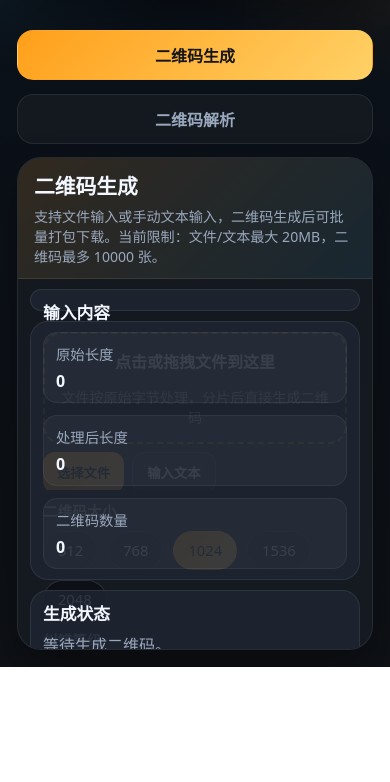
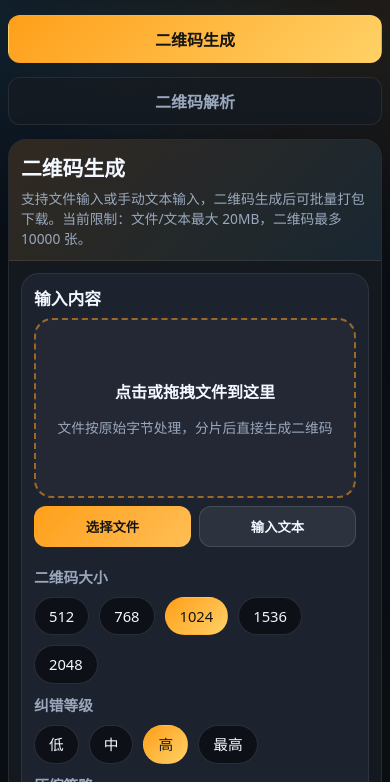
Before and after one commit to SculptureTime/file_transfer, a plain HTML site: page index.html in a window 390 px wide. Shown: the part 177-959 px from the top of the page. Before the commit the page ends 844 px from the top, so only its background shows below. Drawn offline with Linux system fonts and the light colour scheme.

Commit message:
修复页面自适应缩放

```diff
--- a/index.html
+++ b/index.html
@@ -23,15 +23,18 @@
         --danger: #ff5d5d;
         --success: #4be28b;
         --shadow: 0 18px 40px rgba(0, 0, 0, 0.35);
-        --qr-input-height: 190px;
-        --qr-mode-height: 256px;
+        --page-pad: clamp(10px, 2vw, 18px);
+        --qr-input-height: clamp(118px, 22dvh, 190px);
+        --qr-mode-height: calc(var(--qr-input-height) + clamp(46px, 8dvh, 66px));
       }
 
       html {
+        min-height: 100dvh;
         background:
           radial-gradient(circle at top left, rgba(73, 199, 255, 0.16), transparent 26%),
           radial-gradient(circle at top right, rgba(255, 159, 26, 0.16), transparent 28%),
-          linear-gradient(180deg, #091019 0%, #0e1116 100%);
+          linear-gradient(180deg, #091019 0%, #0e1116 100%),
+          var(--bg);
       }
 
       * {
@@ -41,8 +44,7 @@
       html,
       body {
         margin: 0;
-        height: 100%;
-        overflow: hidden;
+        min-height: 100%;
       }
 
       body {
@@ -52,19 +54,21 @@
         background:
           radial-gradient(circle at top left, rgba(73, 199, 255, 0.16), transparent 26%),
           radial-gradient(circle at top right, rgba(255, 159, 26, 0.16), transparent 28%),
-          linear-gradient(180deg, #091019 0%, #0e1116 100%);
-        min-height: 100vh;
-        height: 100vh;
-        padding: clamp(10px, 2vh, 18px);
+          linear-gradient(180deg, #091019 0%, #0e1116 100%),
+          var(--bg);
+        min-height: 100dvh;
+        padding: var(--page-pad);
+        overflow-x: hidden;
+        overflow-y: auto;
       }
 
       .app {
+        width: min(100%, 1200px);
         max-width: 1200px;
         margin: 0 auto;
-        height: calc(100vh - clamp(20px, 4vh, 36px));
+        min-height: calc(100dvh - (var(--page-pad) * 2));
         display: flex;
         flex-direction: column;
-        min-height: 0;
       }
 
       .hero {
@@ -158,7 +162,7 @@
         box-shadow: var(--shadow);
         overflow: hidden;
         flex: 1;
-        height: 100%;
+        height: auto;
         min-height: 0;
       }
 
@@ -186,9 +190,9 @@
       .panel-body {
         padding: 16px 18px;
         flex: 1;
-        height: 100%;
+        height: auto;
         min-height: 0;
-        overflow: hidden;
+        overflow: visible;
       }
 
       .grid {
@@ -210,9 +214,9 @@
 
       #qr-decode .panel-body {
         grid-template-columns: repeat(2, minmax(0, 1fr));
-        grid-template-rows: auto minmax(0, 1fr);
+        grid-template-rows: auto auto;
         align-content: stretch;
-        height: 100%;
+        height: auto;
       }
 
       #qr-decode .panel-body > .card:last-child {
@@ -870,6 +874,15 @@
       }
 
       @media (max-width: 820px) {
+        .app {
+          min-height: auto;
+        }
+
+        .hero,
+        .panel {
+          border-radius: 18px;
+        }
+
         .tabs {
           grid-template-columns: 1fr;
         }
@@ -877,6 +890,10 @@
         #text-qr .panel-body,
         #qr-decode .panel-body {
           grid-template-columns: 1fr;
+        }
+
+        #qr-decode .panel-body {
+          grid-template-rows: auto;
         }
 
         #text-qr .panel-body > .card:first-child,
@@ -916,8 +933,8 @@
 
       @media (max-height: 850px) {
         :root {
-          --qr-input-height: 112px;
-          --qr-mode-height: 158px;
+          --qr-input-height: clamp(104px, 19dvh, 140px);
+          --qr-mode-height: calc(var(--qr-input-height) + 46px);
         }
 
         .hero {
@@ -997,8 +1014,8 @@
 
       @media (max-height: 720px) {
         :root {
-          --qr-input-height: 92px;
-          --qr-mode-height: 136px;
+          --qr-input-height: clamp(92px, 18dvh, 116px);
+          --qr-mode-height: calc(var(--qr-input-height) + 44px);
         }
 
         .hero {
@@ -1031,6 +1048,74 @@
 
         textarea {
           min-height: 104px;
+        }
+      }
+
+      @media (max-width: 560px) {
+        :root {
+          --page-pad: 8px;
+          --qr-input-height: clamp(120px, 30dvh, 180px);
+          --qr-mode-height: calc(var(--qr-input-height) + 58px);
+        }
+
+        .hero,
+        .panel-header,
+        .panel-body,
+        .card,
+        .modal-body {
+          padding: 12px;
+        }
+
+        .brand h1 {
+          font-size: 1.45rem;
+        }
+
+        .brand p,
+        .panel-header p,
+        .hint,
+        .small,
+        .status {
+          font-size: 0.86rem;
+        }
+
+        .badge-row {
+          gap: 6px;
+        }
+
+        .badge {
+          padding: 6px 9px;
+          font-size: 0.78rem;
+        }
+
+        .tab {
+          padding: 11px 12px;
+          border-radius: 12px;
+        }
+
+        .toolbar {
+          gap: 8px;
+        }
+
+        .btn {
+          flex: 1 1 140px;
+          padding: 10px 12px;
+        }
+
+        .qr-options,
+        .stats {
+          grid-template-columns: 1fr;
+        }
+
+        .dropzone-list {
+          grid-template-columns: 1fr;
+        }
+
+        .modal {
+          padding: 8px;
+        }
+
+        .modal-card {
+          border-radius: 18px;
         }
       }
     </style>
```
